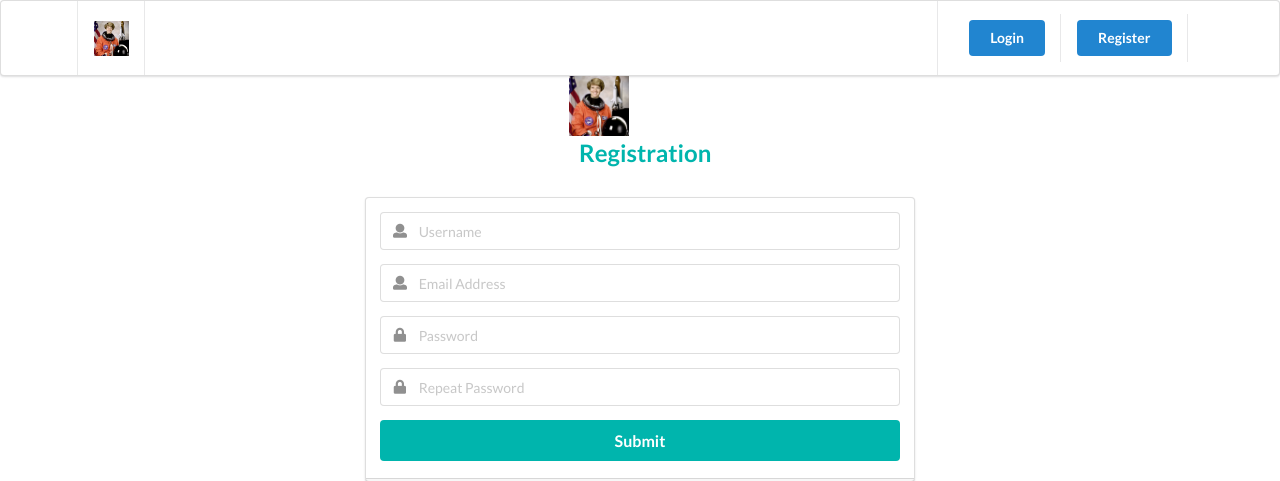
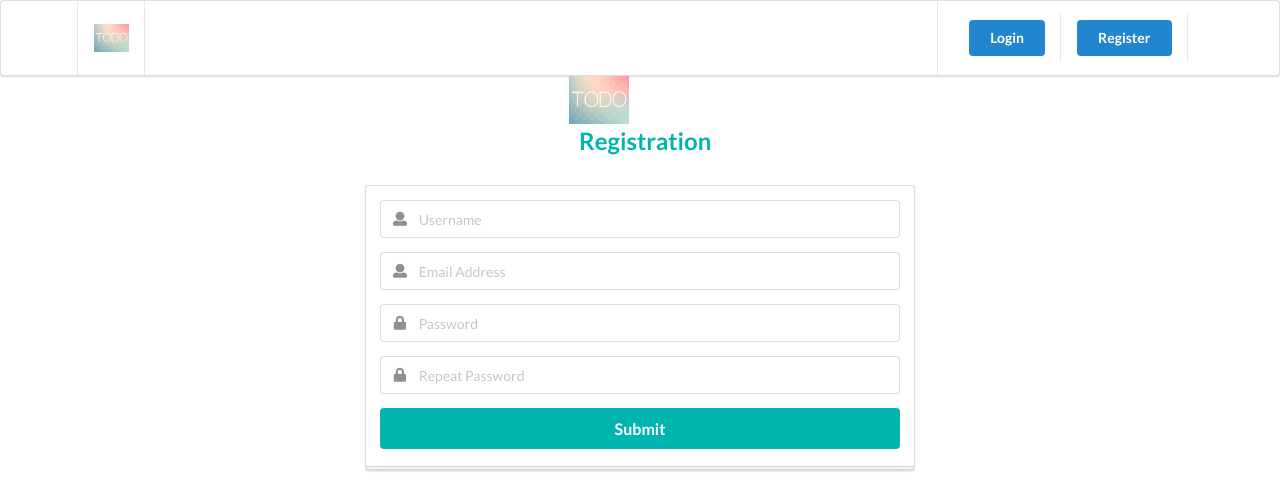
Before and after one commit to Manny-97/Todo-App, a Django app: page /auth/register/ in a window 1280 px wide. Shown: the top 481 px of the page. Run offline with Django 4.2, Linux system fonts and the light colour scheme.

Commit message:
feat: change icon

```diff
--- a/templates/_partials/header.html
+++ b/templates/_partials/header.html
@@ -3,7 +3,7 @@
 <di class="ui menu">
     <div class="ui container">
         <a href={% url 'home' %} class="header item">
-            <img class="logo" class="logo" src={% static 'img/astronaut.png' %} />
+            <img class="logo" class="logo" src={% static 'img/todo.png' %} />
         </a>
         <div class="right item">
 
--- a/templates/admin/base_site.html
+++ b/templates/admin/base_site.html
@@ -3,7 +3,7 @@
 {% block branding %}
 
 <div style="display: flex; flex-direction: row; align-items: center;">
-    <img class="logo" height="40px" class="logo" src= {% static 'img/astronaut.png' %} />
+    <img class="logo" height="40px" class="logo" src= {% static 'img/todo.png' %} />
 <h1 id="site-name" style="padding-left: 10px;"><a href="{% url 'admin:index' %}">Administration</a></h1>
 </div>
 {% endblock %}
--- a/templates/authentication/login.html
+++ b/templates/authentication/login.html
@@ -16,7 +16,7 @@ Login
                 <div class="ui middle aligned center aligned grid">
                         <div class="column mt-5">
                                 <h2 class="ui teal image header">
-                                        <img src={% static 'img/astronaut.png' %} class="image"/>
+                                        <img src={% static 'img/todo.png' %} class="image"/>
                                         <div class="content">Login</div>
                                 </h2>
 
--- a/templates/authentication/register.html
+++ b/templates/authentication/register.html
@@ -16,7 +16,7 @@ Register
                 <div class="ui middle aligned center aligned grid">
                         <div class="column mt-5">
                                 <h2 class="ui teal image header">
-                                        <img src={% static 'img/astronaut.png' %} class="imag"/>
+                                        <img src={% static 'img/todo.png' %} class="imag"/>
                                         <div class="content">Registration</div>
                                 </h2>
 
```
Also changed, not shown: todosite/static/img/todo.png (added), 3 other files.
